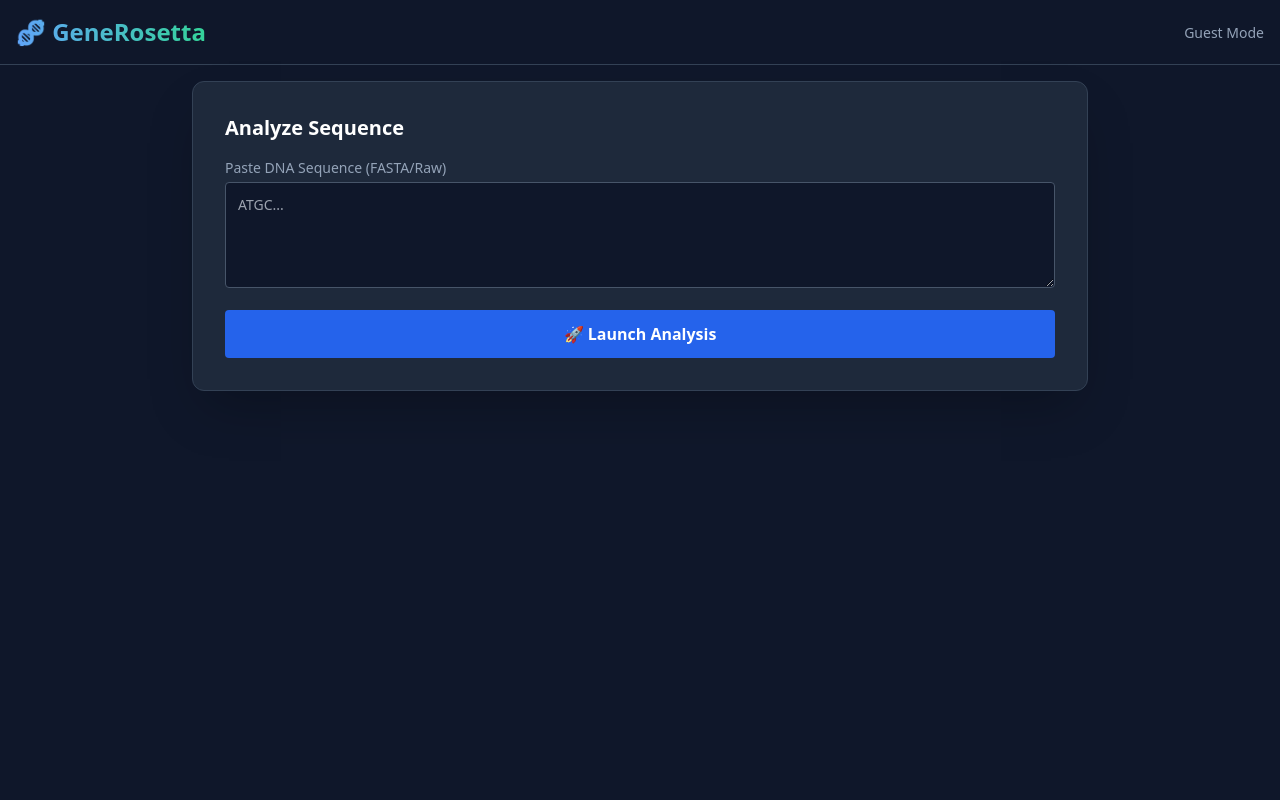
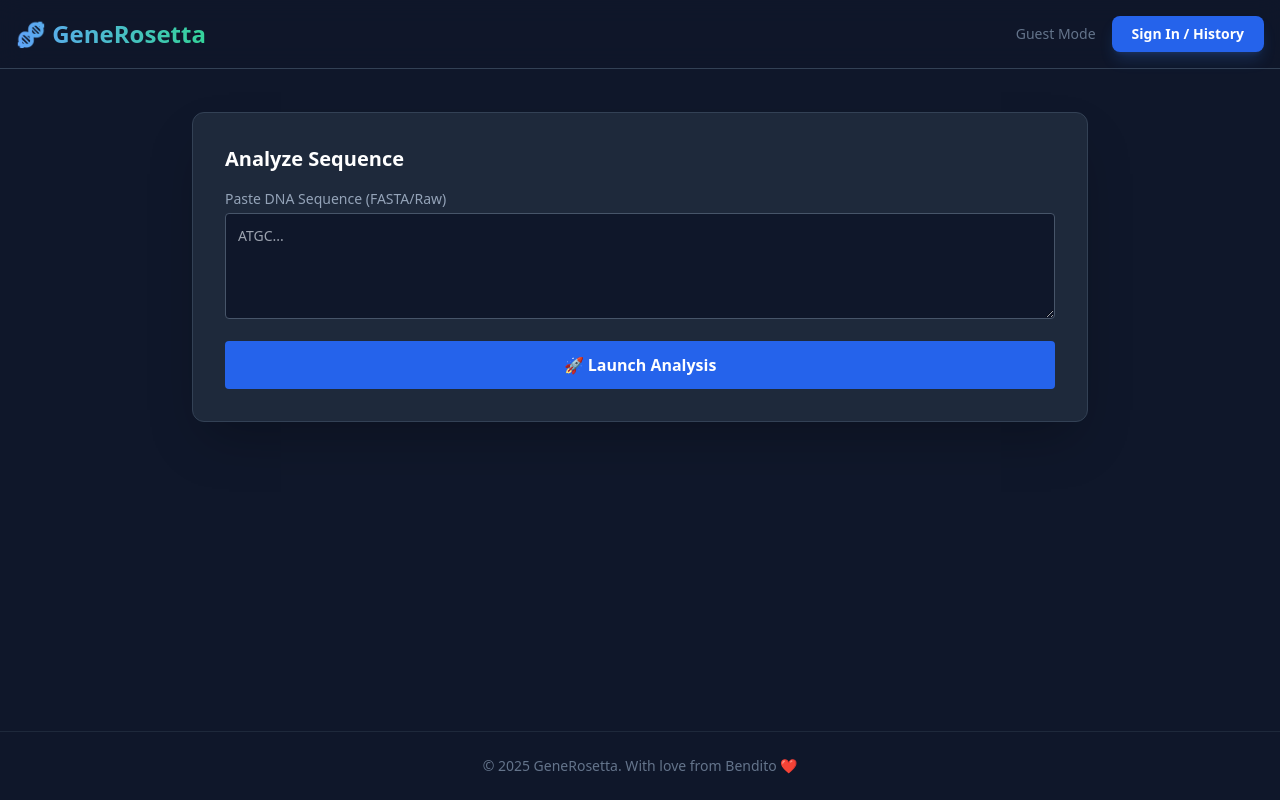
Before and after one commit to EmediongFrancis/GeneRosetta, a Django app: page / in a window 1280 px wide. Run offline with Django 5.2, Linux system fonts and the light colour scheme; parts of the project's set-up code (start-up, migrations or seed data) failed here and were passed over; some libraries are stand-ins or nearby versions.

```diff
--- a/analysis/views.py
+++ b/analysis/views.py
@@ -9,7 +9,15 @@ from .tasks import run_analysis_pipeline
 from django.shortcuts import get_object_or_404, render
 
 def index(request):
-    return render(request, 'index.html')
+    recent_projects = []
+    if request.user.is_authenticated:
+        # Fetch last 3 completed projects for this user
+        recent_projects = AnalysisProject.objects.filter(
+            user=request.user,
+            status='COMPLETED'
+        ).order_by('-created_at')[:3]
+
+    return render(request, 'index.html', {'recent_projects': recent_projects})
 class AnalyzeView(APIView):
     """
     POST /api/analyze/
--- a/templates/base.html
+++ b/templates/base.html
@@ -11,6 +11,7 @@
     <!-- HTMX (AJAX Polling) -->
     <script src="https://unpkg.com/htmx.org@1.9.6"></script>
 
+    <!-- Marked.js (Markdown Parser) -->
     <script src="https://cdn.jsdelivr.net/npm/marked/marked.min.js"></script>
 
     <!-- 3Dmol.js (The Molecule Viewer) -->
@@ -24,24 +25,66 @@
             background: #f3f4f6;
             border-radius: 0.5rem;
         }
+        /* Custom scrollbar for a cleaner look */
+        ::-webkit-scrollbar {
+            width: 8px;
+        }
+        ::-webkit-scrollbar-track {
+            background: #0f172a;
+        }
+        ::-webkit-scrollbar-thumb {
+            background: #334155;
+            border-radius: 4px;
+        }
+        ::-webkit-scrollbar-thumb:hover {
+            background: #475569;
+        }
     </style>
 </head>
-<body class="bg-slate-900 text-white font-sans">
-    <nav class="p-4 border-b border-slate-700 flex justify-between items-center">
-        <h1 class="text-2xl font-bold bg-clip-text text-transparent bg-gradient-to-r from-blue-400 to-emerald-400">
+<body class="bg-slate-900 text-white font-sans min-h-screen flex flex-col">
+
+    <!-- Fixed Navbar with Blur Effect -->
+    <nav class="p-4 border-b border-slate-700 flex justify-between items-center backdrop-blur-md bg-slate-900/80 fixed w-full z-50 top-0 transition-all duration-300">
+        <a href="{% url 'home' %}" class="text-2xl font-bold bg-clip-text text-transparent bg-gradient-to-r from-blue-400 to-emerald-400 hover:opacity-80 transition cursor-pointer flex items-center gap-2">
             🧬 GeneRosetta
-        </h1>
-        <div>
+        </a>
+
+        <div class="flex items-center gap-4">
             {% if user.is_authenticated %}
-                <span class="mr-4">{{ user.email }}</span>
+                <!-- User is Logged In -->
+                <div class="flex items-center gap-4">
+                    <div class="hidden md:flex flex-col items-end">
+                        <span class="text-slate-200 text-sm font-medium">{{ user.email }}</span>
+                        <span class="text-emerald-400 text-xs">Pro Member</span>
+                    </div>
+                    <!-- Logout Button -->
+                    <form method="post" action="{% url 'account_logout' %}">
+                        {% csrf_token %}
+                        <button type="submit" class="bg-slate-800 hover:bg-slate-700 text-white px-4 py-2 rounded-lg text-sm transition border border-slate-600 hover:border-slate-500">
+                            Logout
+                        </button>
+                    </form>
+                </div>
             {% else %}
-                <span class="text-slate-400 text-sm">Guest Mode</span>
+                <!-- User is Guest -->
+                <span class="text-slate-500 text-sm hidden md:block">Guest Mode</span>
+                <a href="{% url 'account_login' %}" class="bg-blue-600 hover:bg-blue-500 text-white px-5 py-2 rounded-lg text-sm font-bold shadow-lg shadow-blue-500/20 transition hover:-translate-y-0.5 transform">
+                    Sign In / History
+                </a>
             {% endif %}
         </div>
     </nav>
 
-    <main class="container mx-auto p-4">
+    <!-- Main Content -->
+    <!-- Added pt-24 (Padding Top) to account for fixed navbar height -->
+    <main class="container mx-auto p-4 pt-28 flex-grow">
         {% block content %}{% endblock %}
     </main>
+
+    <!-- Simple Footer -->
+    <footer class="border-t border-slate-800 mt-12 py-6 text-center text-slate-500 text-sm">
+        <p>&copy; {% now "Y" %} GeneRosetta. With love from Bendito ❤️</p>
+    </footer>
+
 </body>
 </html>
```
